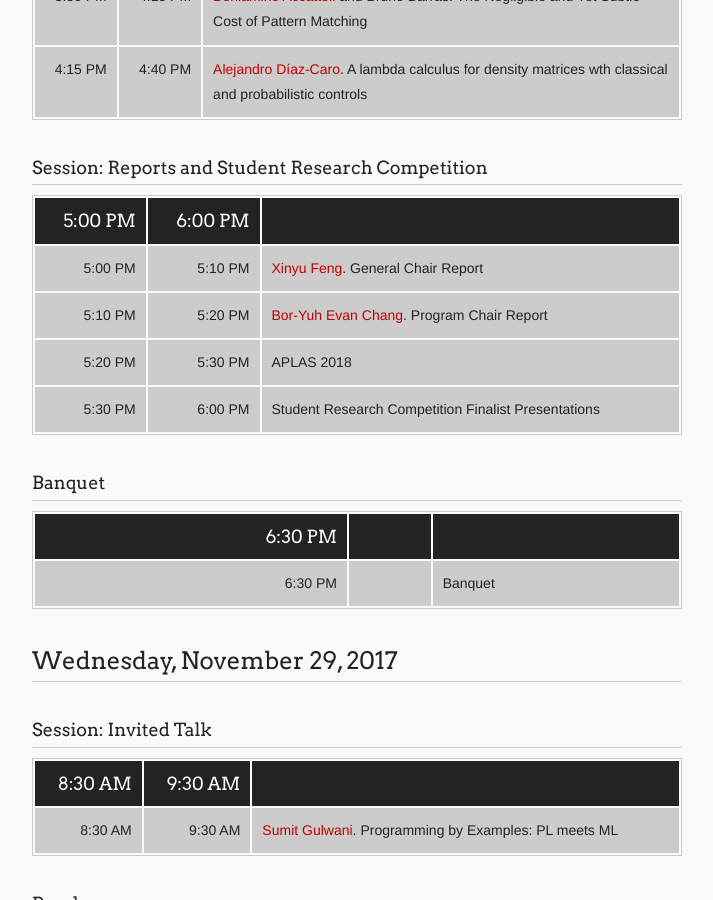
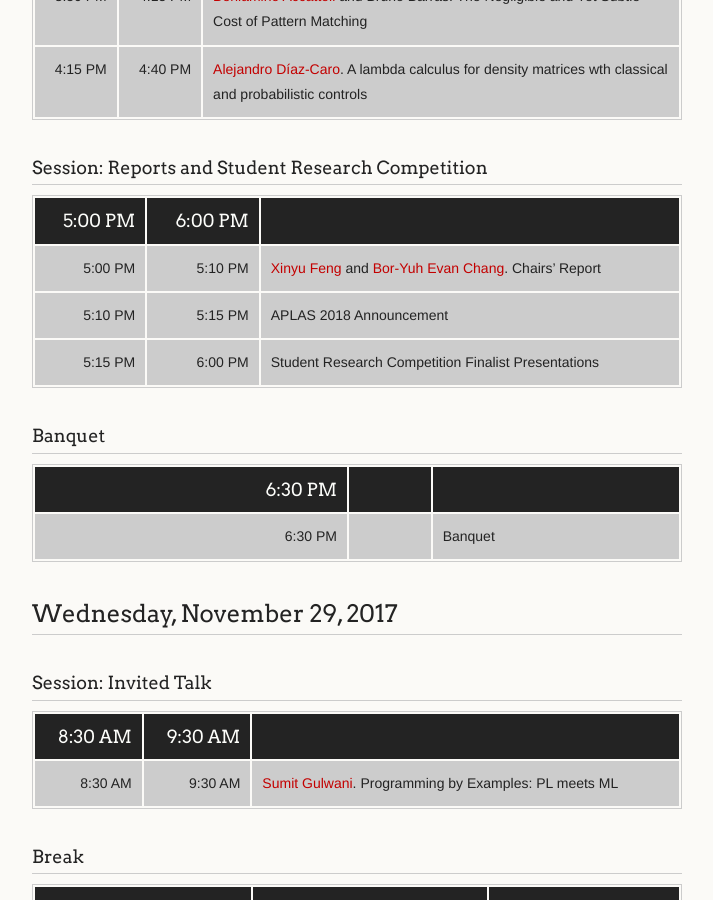
Before and after one commit to www-aplas/www-aplas.github.io, a Jekyll site: the page built from program.md, in a window 1280 px wide and 900 px high, scrolled down 4160 px. Shown: the whole window, without its empty margins (278-991 px from the left). Built offline with Jekyll 4.4.1, drawn with Linux system fonts in a browser that asks for light colours; our own code applies the rules of GitHub Pages for plain Markdown files; a script that is not in the unit is left out; some of the changed text lies outside the part shown.

Commit message:
Update Reports session

```diff
--- a/program.md
+++ b/program.md
@@ -6,7 +6,7 @@
 
 | 8:20 AM | 9:30 AM |   |
 |---------:|---------:|---|
-| 8:20 AM | 8:30 AM | [Xinyu Feng](http://staff.ustc.edu.cn/~xyfeng/). Welcome to APLAS 2017 |
+| 8:20 AM | 8:30 AM | [Xinyu Feng](http://staff.ustc.edu.cn/~xyfeng/) and [Bor-Yuh Evan Chang](http://www.cs.colorado.edu/~bec). Welcome to APLAS 2017 |
 | 8:30 AM | 9:30 AM | [Gilles Barthe](http://software.imdea.org/~gbarthe). Relational Verification of Higher-Order Probabilistic Programs |
 
 ### Break
@@ -115,10 +115,9 @@
 
 | 5:00 PM | 6:00 PM | |
 |---------:|---------:|---|
-| 5:00 PM | 5:10 PM | [Xinyu Feng](http://staff.ustc.edu.cn/~xyfeng/). General Chair Report |
-| 5:10 PM | 5:20 PM | [Bor-Yuh Evan Chang](http://www.cs.colorado.edu/~bec). Program Chair Report |
-| 5:20 PM | 5:30 PM | APLAS 2018 |
-| 5:30 PM | 6:00 PM | Student Research Competition Finalist Presentations |
+| 5:00 PM | 5:10 PM | [Xinyu Feng](http://staff.ustc.edu.cn/~xyfeng/) and [Bor-Yuh Evan Chang](http://www.cs.colorado.edu/~bec). Chairs' Report |
+| 5:10 PM | 5:15 PM | APLAS 2018 Announcement |
+| 5:15 PM | 6:00 PM | Student Research Competition Finalist Presentations |
 
 ### Banquet
 
```
